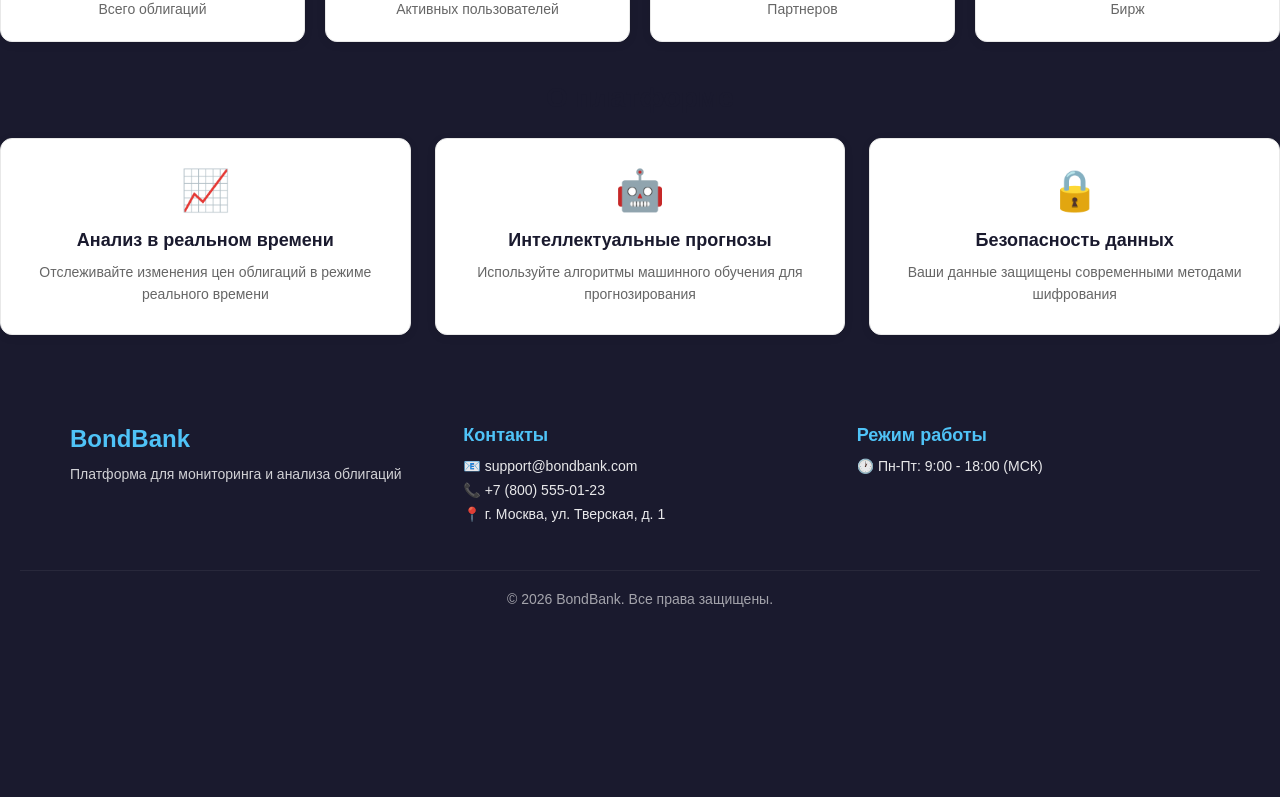
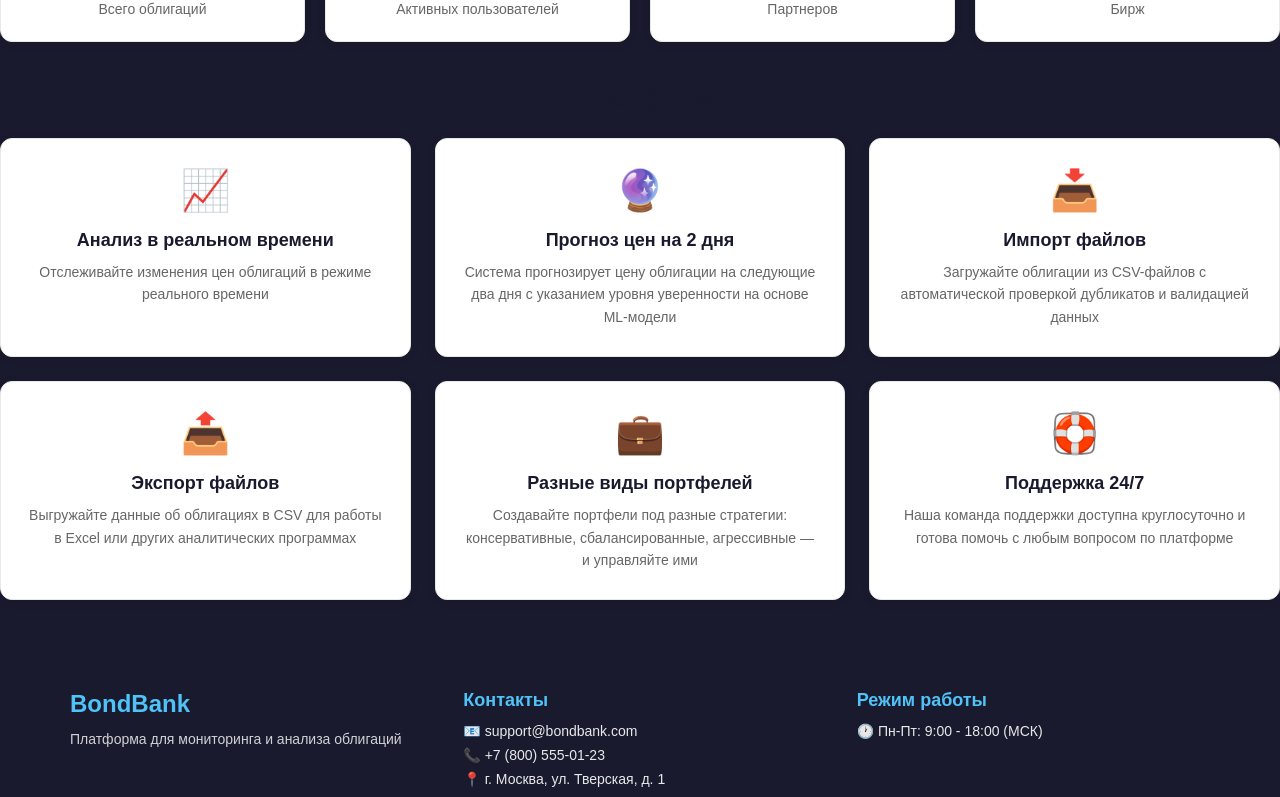
Before and after one commit to Alexeycreator/BondBank_DiplomApp, a React (Create React App) app in the folder client/: page / in a window 1280 px wide. Shown: the part 523-1320 px from the top of the page. Before the commit the page ends 1160 px from the top, so only its background shows below. Built offline with nearby package versions, Linux system fonts and the light colour scheme.

Commit message:
feat(development/front): добавлены новые информативные таблички для пользователя

```diff
--- a/client/src/components/pages/mainPage/MainPage.module.css
+++ b/client/src/components/pages/mainPage/MainPage.module.css
@@ -58,7 +58,7 @@
 
 .statsGrid {
     display: grid;
-    grid-template-columns: repeat(auto-fit, minmax(180px, 1fr));
+    grid-template-columns: repeat(4, 1fr);
     gap: 20px;
 }
 
@@ -93,9 +93,10 @@
     margin-bottom: 20px;
 }
 
+/* ✅ Ровно 3 карточки в ряд, остальные переносятся на следующую строку */
 .infoGrid {
     display: grid;
-    grid-template-columns: repeat(auto-fit, minmax(250px, 1fr));
+    grid-template-columns: repeat(3, 1fr);
     gap: 24px;
 }
 
@@ -131,6 +132,16 @@
 }
 
 /* ==================== АДАПТИВНОСТЬ ==================== */
+@media (max-width: 1024px) {
+    .statsGrid {
+        grid-template-columns: repeat(2, 1fr);
+    }
+
+    .infoGrid {
+        grid-template-columns: repeat(2, 1fr);
+    }
+}
+
 @media (max-width: 768px) {
     .hero {
         padding: 40px 16px;
@@ -141,6 +152,10 @@
     }
 
     .statsGrid {
+        grid-template-columns: repeat(2, 1fr);
+    }
+
+    .infoGrid {
         grid-template-columns: repeat(2, 1fr);
     }
 }
--- a/client/src/components/pages/mainPage/MainPage.tsx
+++ b/client/src/components/pages/mainPage/MainPage.tsx
@@ -47,18 +47,49 @@ const MainPage = () => {
                             Отслеживайте изменения цен облигаций в режиме реального времени
                         </p>
                     </div>
+
                     <div className={styles.infoCard}>
-                        <div className={styles.infoIcon}>🤖</div>
-                        <h3 className={styles.infoTitle}>Интеллектуальные прогнозы</h3>
+                        <div className={styles.infoIcon}>🔮</div>
+                        <h3 className={styles.infoTitle}>Прогноз цен на 2 дня</h3>
                         <p className={styles.infoText}>
-                            Используйте алгоритмы машинного обучения для прогнозирования
+                            Система прогнозирует цену облигации на следующие два дня
+                            с указанием уровня уверенности на основе ML-модели
                         </p>
                     </div>
+
                     <div className={styles.infoCard}>
-                        <div className={styles.infoIcon}>🔒</div>
-                        <h3 className={styles.infoTitle}>Безопасность данных</h3>
+                        <div className={styles.infoIcon}>📥</div>
+                        <h3 className={styles.infoTitle}>Импорт файлов</h3>
                         <p className={styles.infoText}>
-                            Ваши данные защищены современными методами шифрования
+                            Загружайте облигации из CSV-файлов с автоматической
+                            проверкой дубликатов и валидацией данных
+                        </p>
+                    </div>
+
+                    <div className={styles.infoCard}>
+                        <div className={styles.infoIcon}>📤</div>
+                        <h3 className={styles.infoTitle}>Экспорт файлов</h3>
+                        <p className={styles.infoText}>
+                            Выгружайте данные об облигациях в CSV для работы
+                            в Excel или других аналитических программах
+                        </p>
+                    </div>
+
+                    <div className={styles.infoCard}>
+                        <div className={styles.infoIcon}>💼</div>
+                        <h3 className={styles.infoTitle}>Разные виды портфелей</h3>
+                        <p className={styles.infoText}>
+                            Создавайте портфели под разные стратегии: консервативные,
+                            сбалансированные, агрессивные — и управляйте ими
+                        </p>
+                    </div>
+
+                    <div className={styles.infoCard}>
+                        <div className={styles.infoIcon}>🛟</div>
+                        <h3 className={styles.infoTitle}>Поддержка 24/7</h3>
+                        <p className={styles.infoText}>
+                            Наша команда поддержки доступна круглосуточно
+                            и готова помочь с любым вопросом по платформе
                         </p>
                     </div>
                 </div>
```
